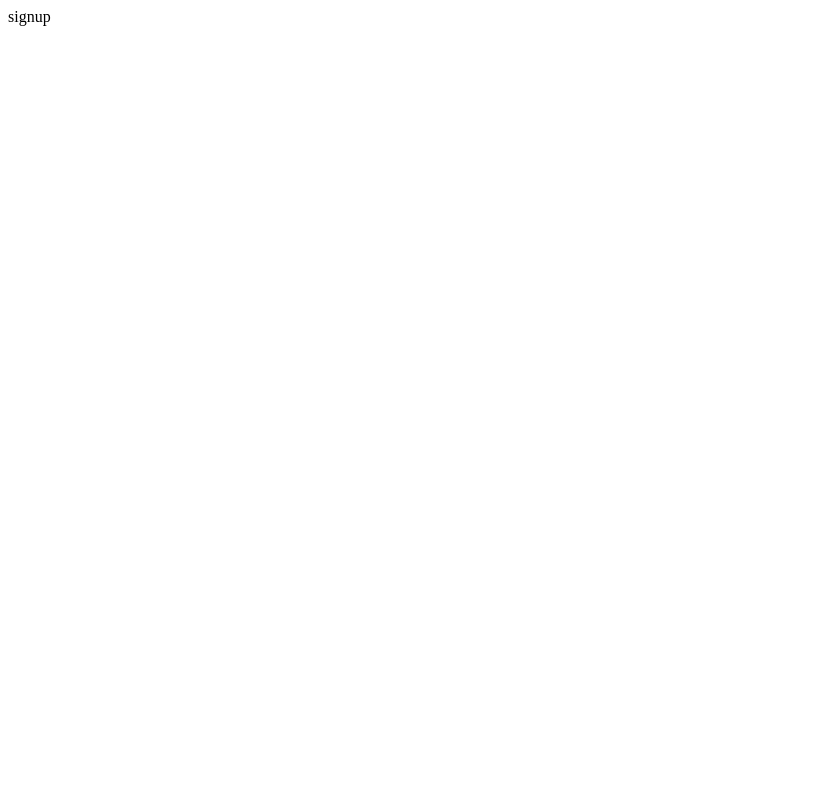
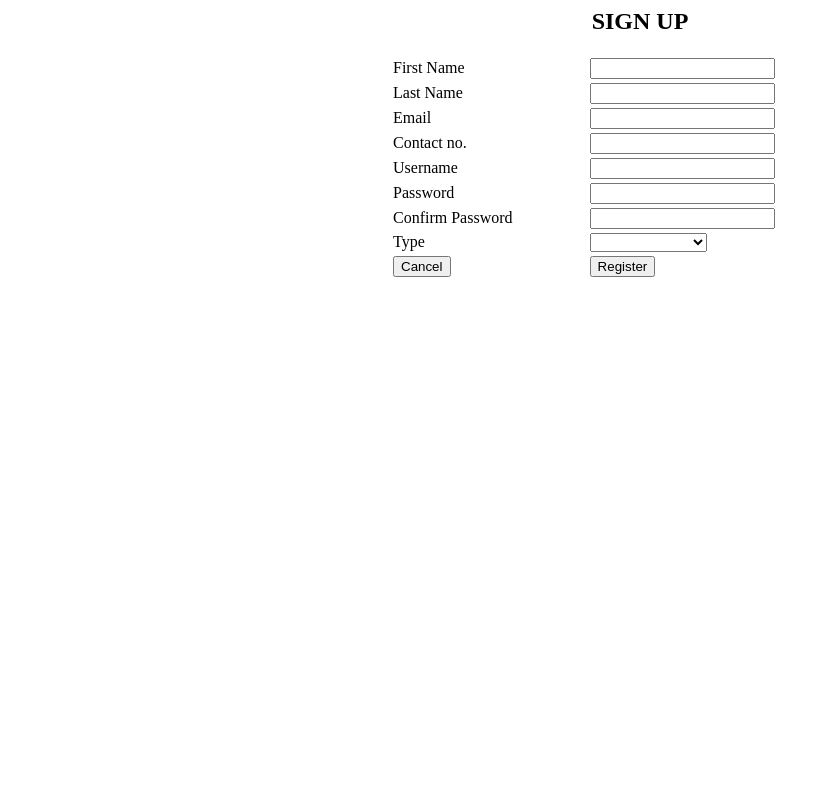
Before and after one commit to webtek-hein/app, a CodeIgniter app: page /app/index.php/signup/index in a window 1280 px wide. Before the commit the part shown is almost empty. Shown: the whole page, without its empty margins (0-830 px from the left). Run offline with CodeIgniter, Linux system fonts and the light colour scheme.

Commit message:
Update signup.php

```diff
--- a/application/views/signup.php
+++ b/application/views/signup.php
@@ -1 +1,50 @@
-signup
+<h2><center> SIGN UP</center></h2>
+		<form name="signupform" method="post" action="">
+			<table border="0" width="500" align="center" class="table">
+				<tr>
+					<td>First Name</td>
+					<td><input type="text" class="InputBox" name="FirstName" value=""></td>
+				</tr>
+				<tr>
+					<td>Last Name</td>
+					<td><input type="text" class="InputBox" name="LastName" value=""></td>
+				</tr>
+				<tr>
+					<td>Email</td>
+					<td><input type="text" class="InputBox" name="Email" value=""></td>
+				</tr>
+				<tr>
+					<td>Contact no.</td>
+					<td><input type="text" class="InputBox" name="contactno" value=""></td>
+				</tr>
+				<tr>
+					<td>Username</td>
+					<td><input type="text" class="InputBox" name="Username" value=""></td>
+				</tr>
+				<tr>
+					<td>Password</td>
+					<td><input type="password" class="InputBox" name="Password" value=""></td>
+				</tr>
+				<tr>
+					<td>Confirm Password</td>
+					<td><input type="password" class="InputBox" name="confirm_password" value=""></td>
+				</tr>
+				<tr>
+
+					<td>Type</td>
+					<td>
+					<select class="type">
+					  <option value="default"></option>
+					  <option value="Departent Head">Departent Head</option>
+					  <option value="Admin">Admin</option>
+					  <option value="Warehouse Officer">Custodian</option>
+					</select>
+					</td>
+				</tr>
+				<tr>
+					<td><input type="submit" name="cancel" value="Cancel" class="cancel"></td>
+					<td><input type="submit" name="createaccount" value="Register" class="createaccount"></td>
+				</tr>
+
+			</table>
+		</form>
```
